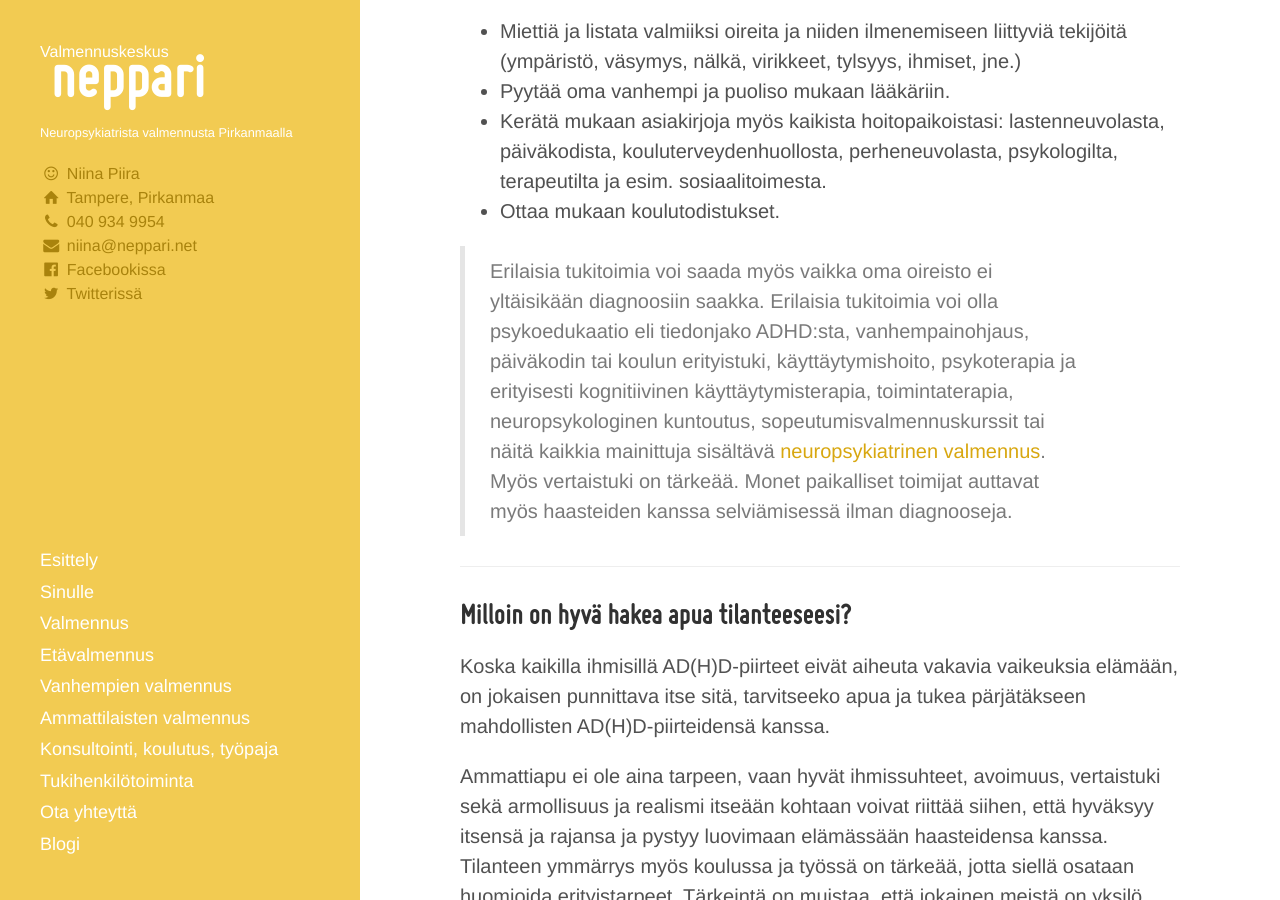
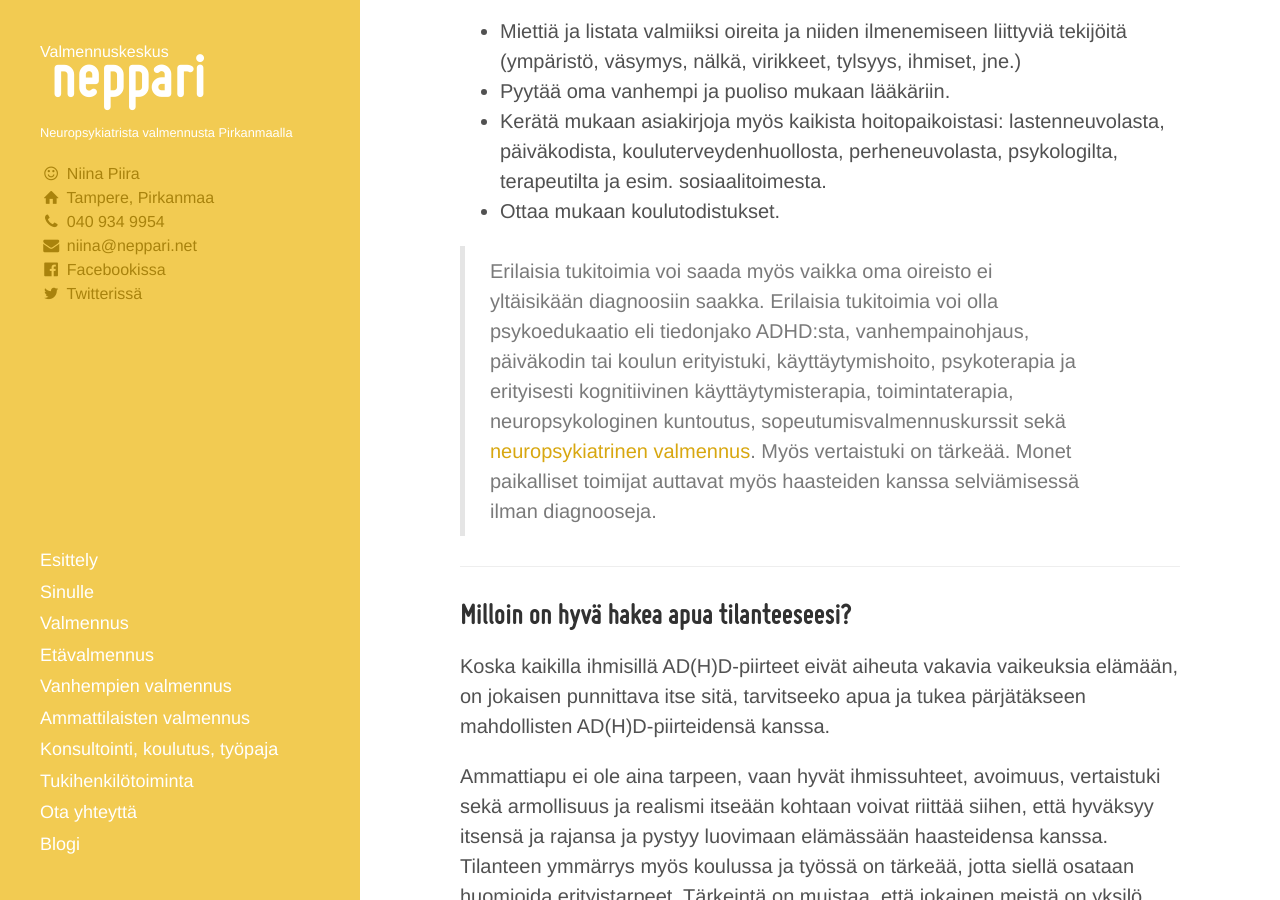
Before and after one commit to niinapiira/neppari.net, a Jekyll site: the page built from pieni-adhd-infopaketti.md, in a window 1280 px wide and 900 px high, scrolled down 3001 px. Built offline with Jekyll 4.4.1, drawn with Linux system fonts in a browser that asks for light colours.

Commit message:
Update pieni-adhd-infopaketti.md

```diff
--- a/pieni-adhd-infopaketti.md
+++ b/pieni-adhd-infopaketti.md
@@ -82,7 +82,7 @@
 * Ottaa mukaan koulutodistukset.
 
 
-> Erilaisia tukitoimia voi saada myös vaikka oma oireisto ei yltäisikään diagnoosiin saakka. Erilaisia tukitoimia voi olla psykoedukaatio eli tiedonjako ADHD:sta, vanhempainohjaus, päiväkodin tai koulun erityistuki, käyttäytymishoito, psykoterapia ja erityisesti kognitiivinen käyttäytymisterapia, toimintaterapia, neuropsykologinen kuntoutus, sopeutumisvalmennuskurssit tai näitä kaikkia mainittuja sisältävä [neuropsykiatrinen valmennus](/valmennus).
+> Erilaisia tukitoimia voi saada myös vaikka oma oireisto ei yltäisikään diagnoosiin saakka. Erilaisia tukitoimia voi olla psykoedukaatio eli tiedonjako ADHD:sta, vanhempainohjaus, päiväkodin tai koulun erityistuki, käyttäytymishoito, psykoterapia ja erityisesti kognitiivinen käyttäytymisterapia, toimintaterapia, neuropsykologinen kuntoutus, sopeutumisvalmennuskurssit sekä [neuropsykiatrinen valmennus](/valmennus).
 Myös vertaistuki on tärkeää.
 Monet paikalliset toimijat auttavat myös haasteiden kanssa selviämisessä ilman diagnooseja.
 
```
